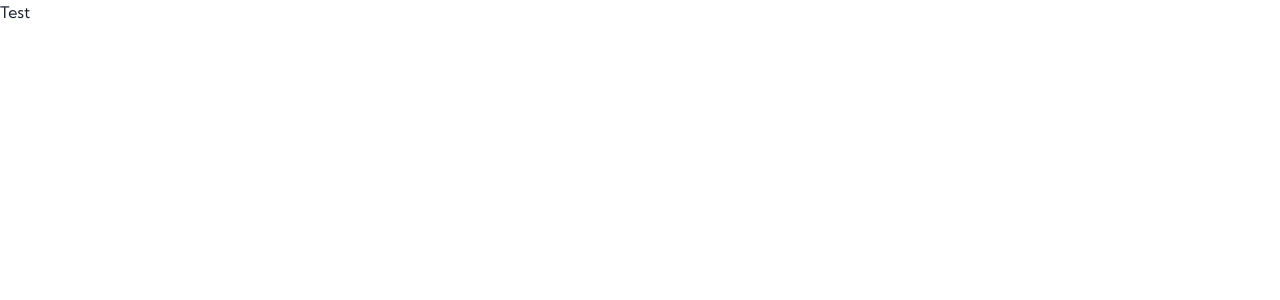
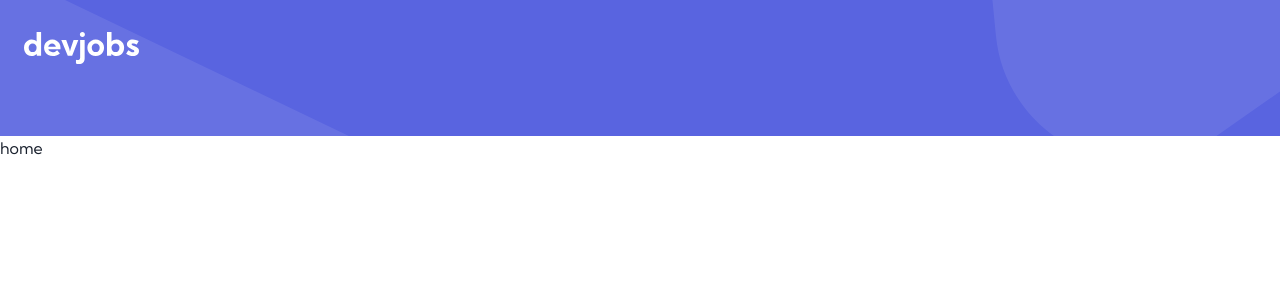
Before and after one commit to AlexanderMelox/devjobs, a React (Create React App) app: page / in a window 1280 px wide. Shown: the top 300 px of the page. Built offline with nearby package versions, Linux system fonts and the light colour scheme.

Commit message:
added header and logo

```diff
--- a/package.json
+++ b/package.json
@@ -11,11 +11,11 @@
     "@testing-library/user-event": "^12.0.2",
     "@types/jest": "^25.0.0",
     "@types/node": "^12.0.0",
-    "@types/react": "^16.9.0",
     "@types/react-dom": "^16.9.0",
     "framer-motion": ">=3.0.0",
     "react": "^17.0.1",
     "react-dom": "^17.0.1",
+    "react-router-dom": "^5.2.0",
     "react-scripts": "4.0.3",
     "typescript": "^3.9.5",
     "web-vitals": "^0.2.2"
@@ -44,6 +44,8 @@
     ]
   },
   "devDependencies": {
-    "@chakra-ui/cli": "^1.2.1"
+    "@chakra-ui/cli": "^1.2.1",
+    "@types/react": "^16.14.5",
+    "@types/react-router-dom": "^5.1.7"
   }
 }
--- a/src/App.tsx
+++ b/src/App.tsx
@@ -1,5 +1,20 @@
-import * as React from 'react'
+import React from 'react'
+import { Switch, Route } from 'react-router-dom'
 import { ChakraProvider } from '@chakra-ui/react'
+
 import theme from './theme'
+import Header from './components/header/Header'
 
-export const App = () => <ChakraProvider theme={theme}>Test</ChakraProvider>
+export const App = () => (
+  <ChakraProvider theme={theme}>
+    <Header />
+    <Switch>
+      <Route exact path="/">
+        home
+      </Route>
+      <Route exact path="/job/:id">
+        jobs
+      </Route>
+    </Switch>
+  </ChakraProvider>
+)
--- /dev/null
+++ b/src/components/header/Header.tsx
@@ -0,0 +1,27 @@
+import React from 'react';
+import { Flex, Link } from '@chakra-ui/react';
+import headerBg from '../../assets/mobile/bg-pattern-header.svg';
+import Logo from './Logo';
+
+const Header = () => {
+  return (
+    <Container>
+      <Logo />
+    </Container>
+  );
+};
+
+const Container = ({ children }: { children: React.ReactNode }) => (
+  <Flex
+    height="13.6rem"
+    p="3.2rem 2.4rem 7.2rem"
+    bgImage={`url(${headerBg})`}
+    bgRepeat="no-repeat"
+    bgPosition="center center"
+    bgSize="cover"
+  >
+    {children}
+  </Flex>
+);
+
+export default Header;
--- /dev/null
+++ b/src/components/header/Logo.tsx
@@ -0,0 +1,14 @@
+import React from 'react';
+import { Link, Image } from '@chakra-ui/react';
+import { Link as RouterLink } from 'react-router-dom';
+import logo from '../../assets/desktop/logo.svg';
+
+const Logo = () => {
+  return (
+    <Link as={RouterLink} to="/" color="secondary.white">
+      <Image src={logo} alt="devjobs" />
+    </Link>
+  );
+};
+
+export default Logo;
--- a/src/index.tsx
+++ b/src/index.tsx
@@ -1,12 +1,15 @@
 import { ColorModeScript } from '@chakra-ui/react'
-import * as React from 'react'
+import React from 'react'
 import ReactDOM from 'react-dom'
+import { BrowserRouter } from 'react-router-dom'
 import { App } from './App'
 
 ReactDOM.render(
   <React.StrictMode>
     <ColorModeScript />
-    <App />
+    <BrowserRouter>
+      <App />
+    </BrowserRouter>
   </React.StrictMode>,
   document.getElementById('root')
 )
```
Also changed, not shown: tsconfig.json (+2 -8 lines), 2 other files (tests, documents, lock files or other folders).
